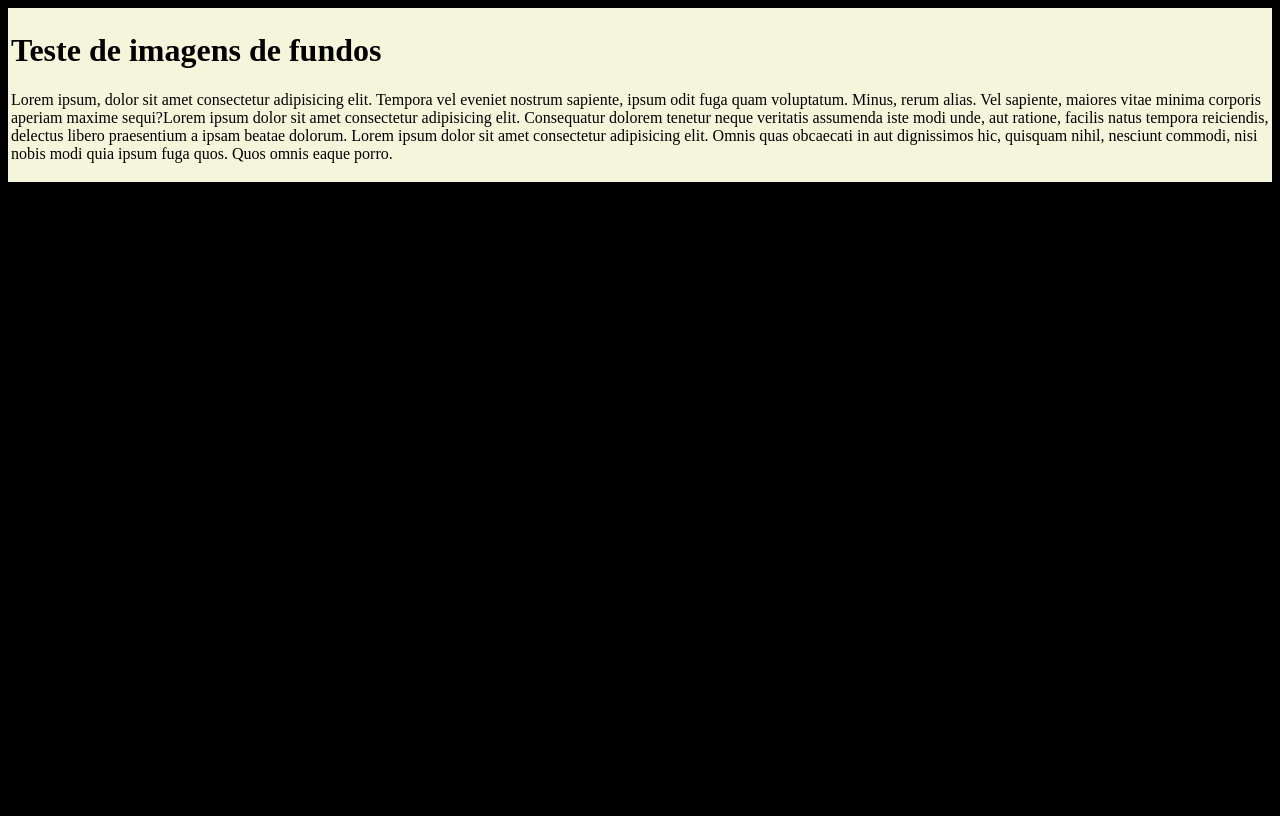
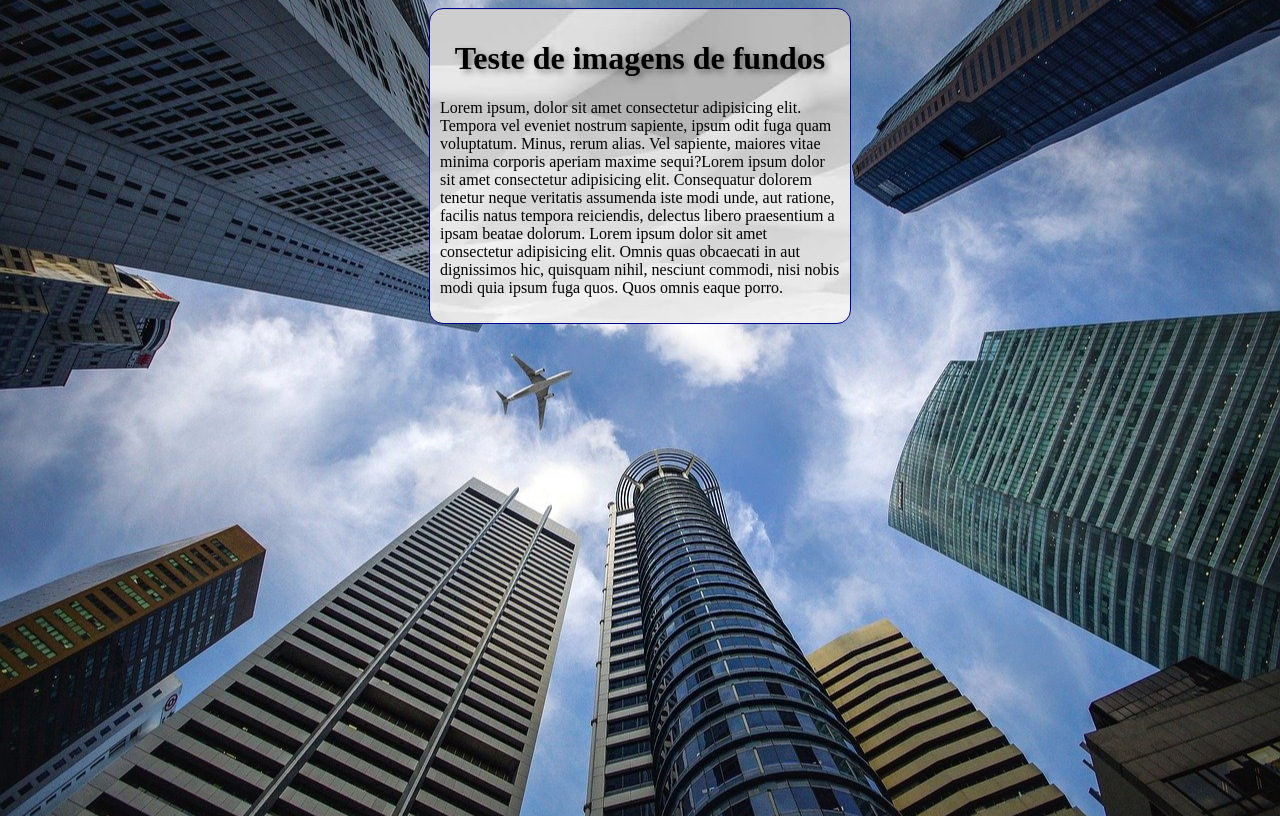
Before and after one commit to RomildoPessoa/HTML-e-CSS, a plain HTML site: page exercicios/EXE 22/fundo06.html in a window 1280 px wide. Drawn offline with Linux system fonts and the light colour scheme.

Commit message:
atualização de exe. 06

```diff
--- a/exercicios/EXE 22/fundo06.html
+++ b/exercicios/EXE 22/fundo06.html
@@ -6,11 +6,27 @@
     <title></title>
     <style>
         body{
-            background-color: black;
+            height: 100vh;
+            background-image:  url(Imagens/wallpaper002.jpg);
+            background-repeat: no-repeat;
+            background-position: center center;
+            background-size: cover;
         }
         main{
+            background-image:  url(Imagens/wallpaper005.jpg);
            padding: 3px;
-            background-color: beige;
+           width: 400px;
+           padding: 10px;
+           margin: auto;
+           border: 1px solid darkblue;
+           border-radius: 14px;
+
+        }
+        main h1{
+            text-align: center;
+            text-shadow: 3px 3px 6px rgba(0, 0, 0, 0.444);
+
+
         }
     </style>
 </head>
```
